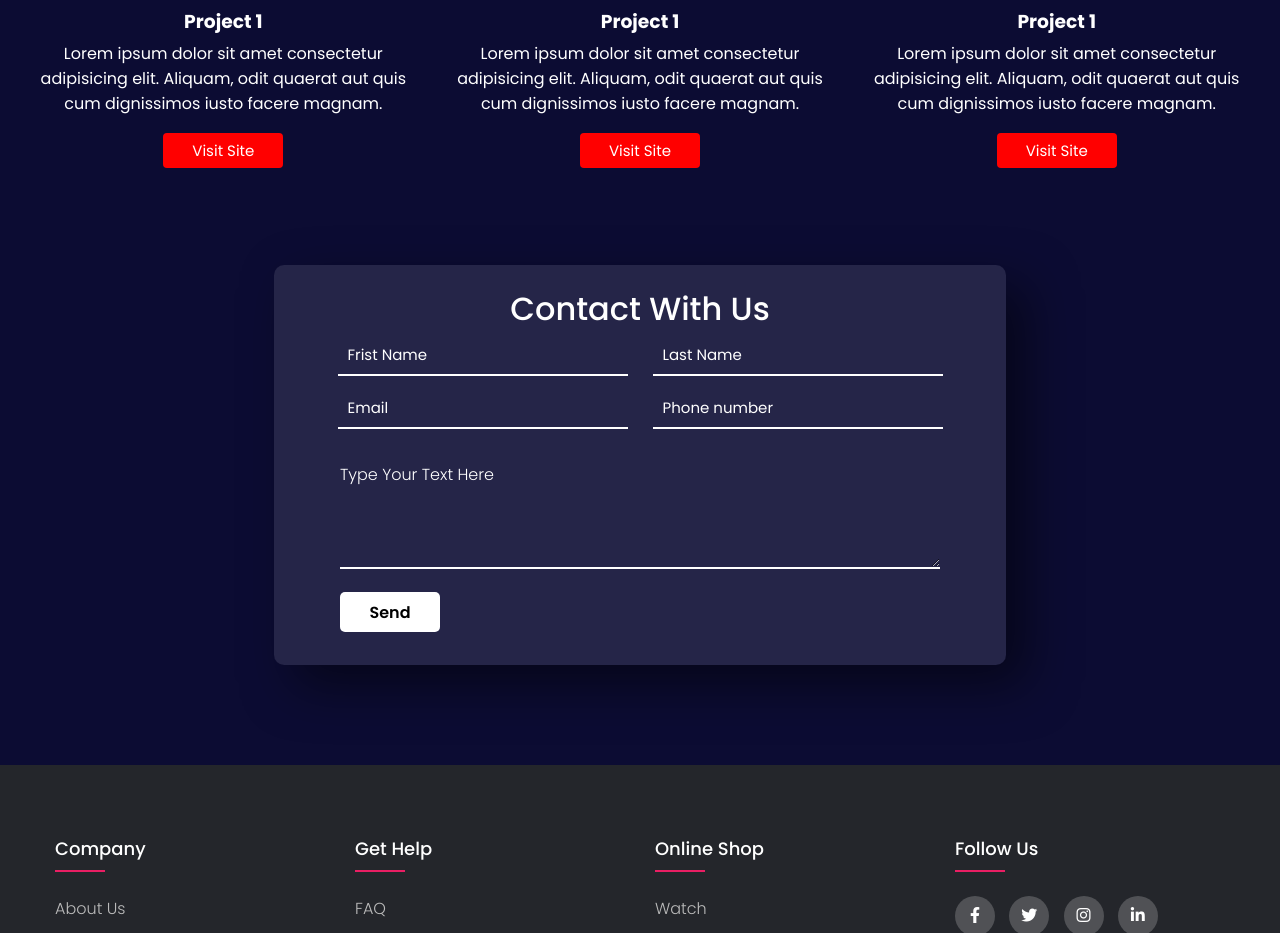
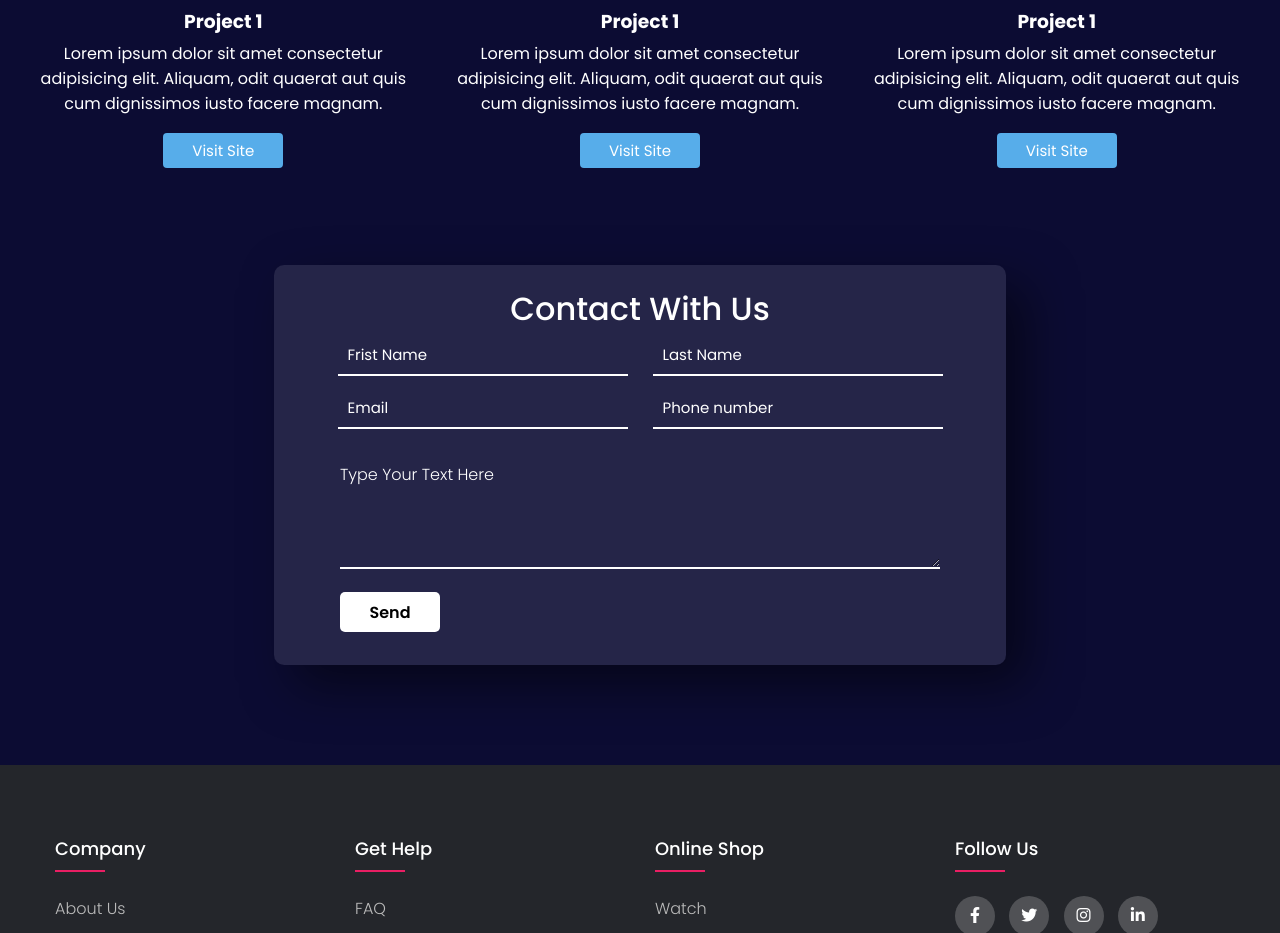
Before and after one commit to rifathossenr/html-css, a plain HTML site: page index.html in a window 1280 px wide. Shown: the part 2046-2979 px from the top of the page. Drawn offline with nearby package versions, Linux system fonts and the light colour scheme.

Commit message:
Update style.css

```diff
--- a/style.css
+++ b/style.css
@@ -128,7 +128,7 @@ nav ul li a:hover{
 }
 
 .visit-btn {
-    background: red;
+    background: #57adea;
     padding: 6px 14px;
     font-size: 15px;
     border-radius: 4px;
```
